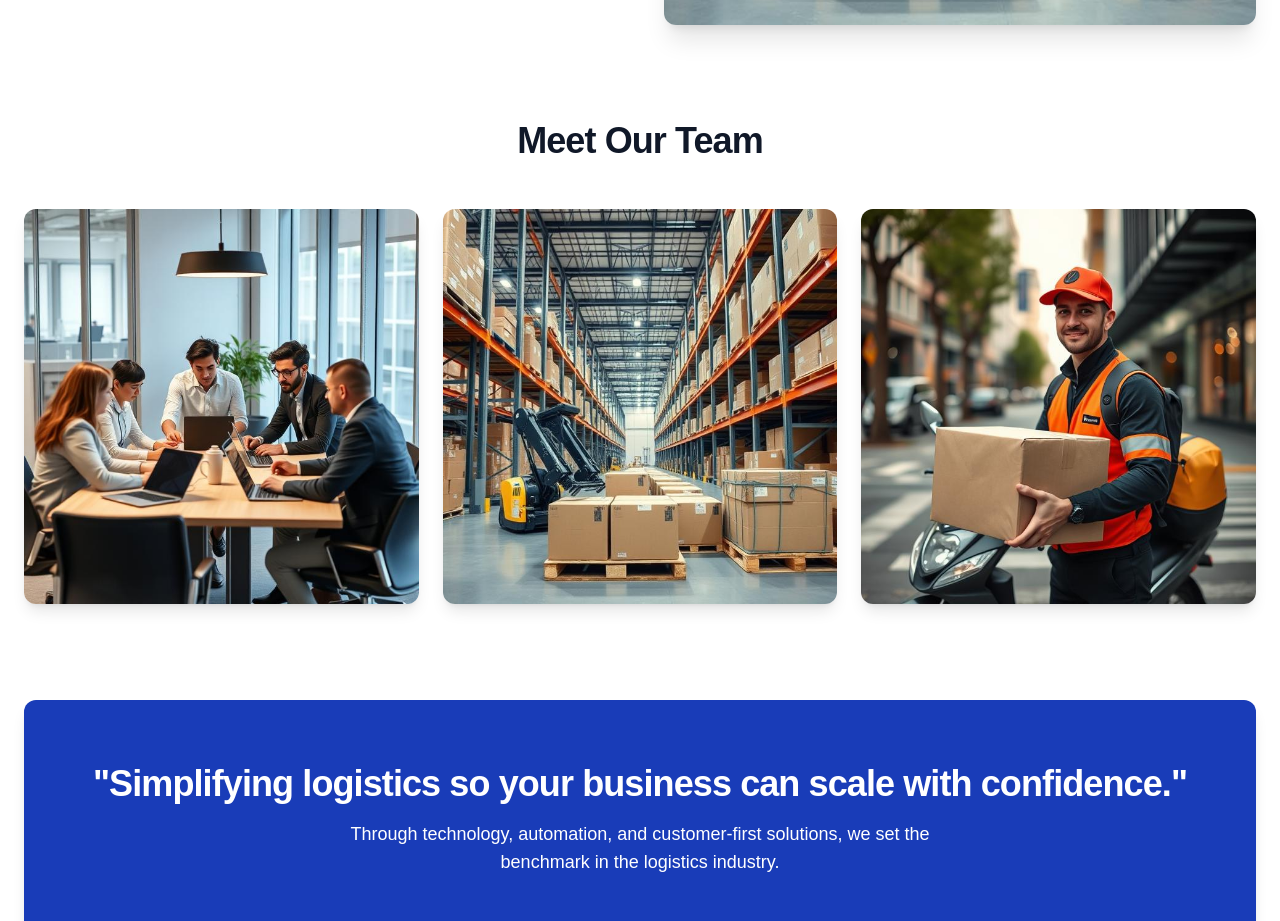
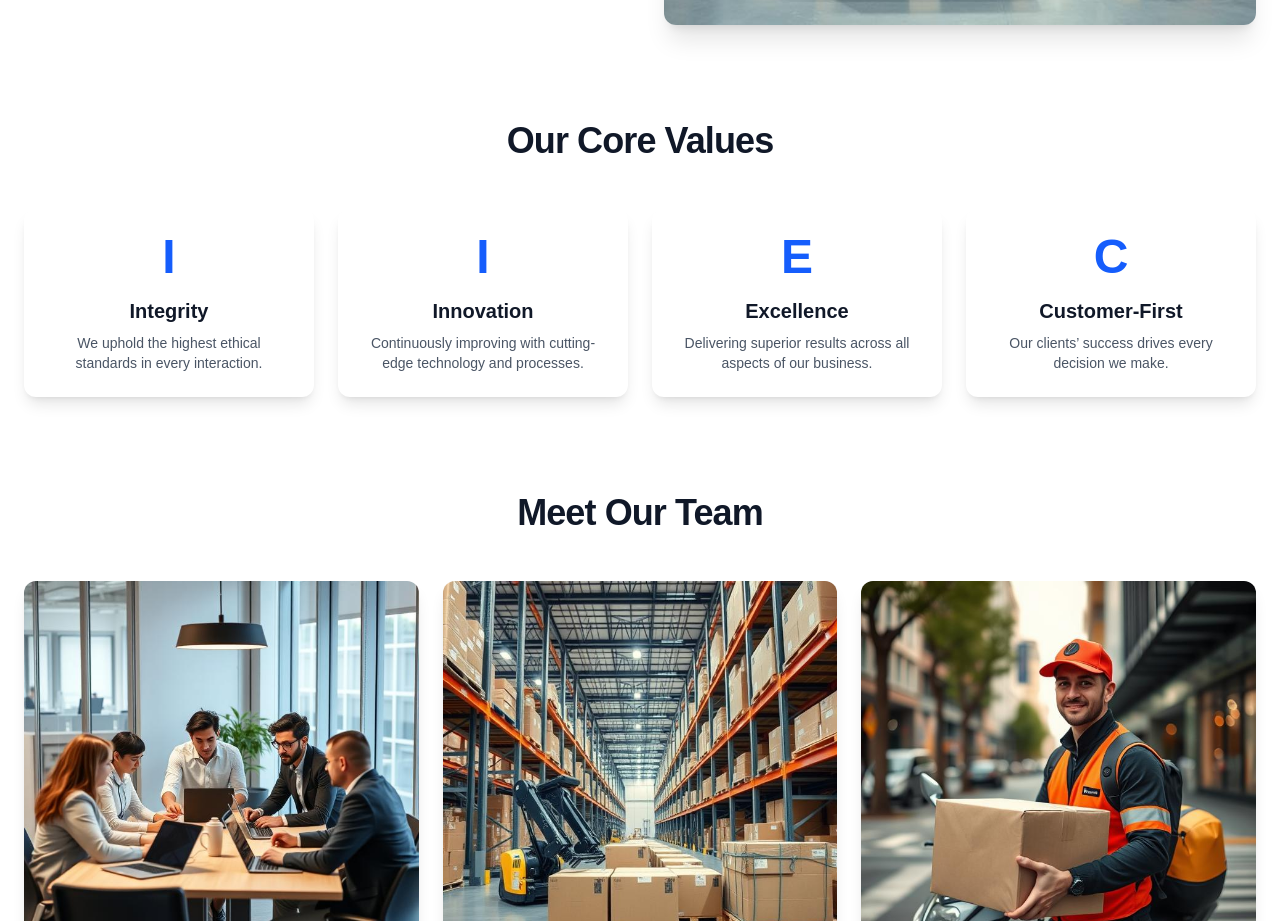
Before and after one commit to jyronbones/milestone-logistics, a Next.js app in the folder milestone-logistics/: page /about in a window 1280 px wide. Shown: the part 1423-2344 px from the top of the page. Built offline with nearby package versions, Linux system fonts and the light colour scheme.

Commit message:
add core values

```diff
--- a/milestone-logistics/src/app/about/page.tsx
+++ b/milestone-logistics/src/app/about/page.tsx
@@ -1,6 +1,13 @@
 import Image from "next/image";
 
 export default function About() {
+  const coreValues = [
+    { title: "Integrity", description: "We uphold the highest ethical standards in every interaction." },
+    { title: "Innovation", description: "Continuously improving with cutting-edge technology and processes." },
+    { title: "Excellence", description: "Delivering superior results across all aspects of our business." },
+    { title: "Customer-First", description: "Our clients’ success drives every decision we make." },
+  ];
+
   return (
     <div className="max-w-7xl mx-auto px-6 py-16 space-y-24">
 
@@ -57,6 +64,22 @@ export default function About() {
         </div>
       </section>
 
+      {/* Core Values Section */}
+      <section className="space-y-12">
+        <h2 className="text-4xl font-bold text-gray-900 dark:text-white text-center tracking-tight">
+          Our Core Values
+        </h2>
+        <div className="grid sm:grid-cols-2 md:grid-cols-4 gap-6">
+          {coreValues.map((value) => (
+            <div key={value.title} className="p-6 bg-white dark:bg-gray-800 rounded-xl shadow-lg text-center transform transition hover:scale-105 hover:shadow-2xl">
+              <div className="text-5xl font-bold text-blue-600 mb-4">{value.title[0]}</div>
+              <h3 className="text-xl font-semibold text-gray-900 dark:text-white mb-2">{value.title}</h3>
+              <p className="text-gray-600 dark:text-gray-300 text-sm">{value.description}</p>
+            </div>
+          ))}
+        </div>
+      </section>
+
       {/* Modern Workplace / Team Section */}
       <section>
         <h2 className="text-4xl font-bold text-gray-900 dark:text-white text-center mb-12 tracking-tight">
```
